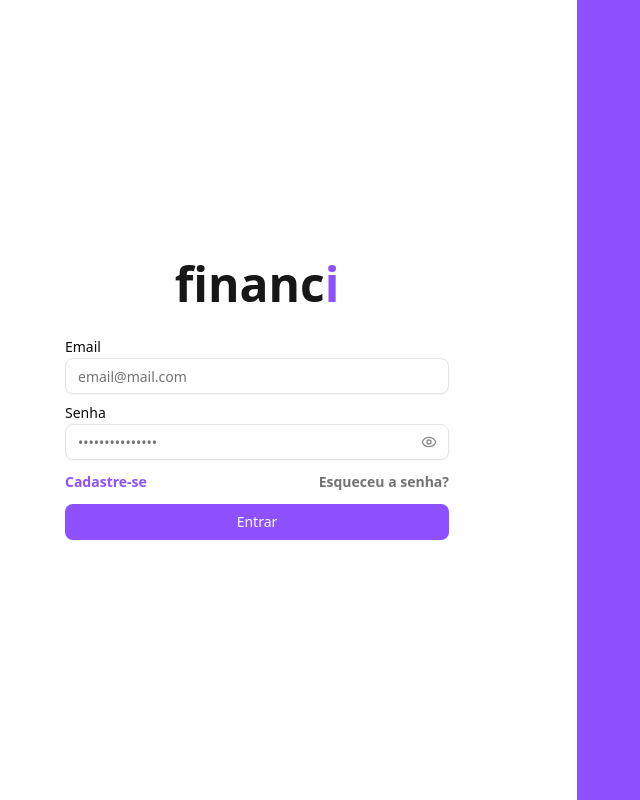
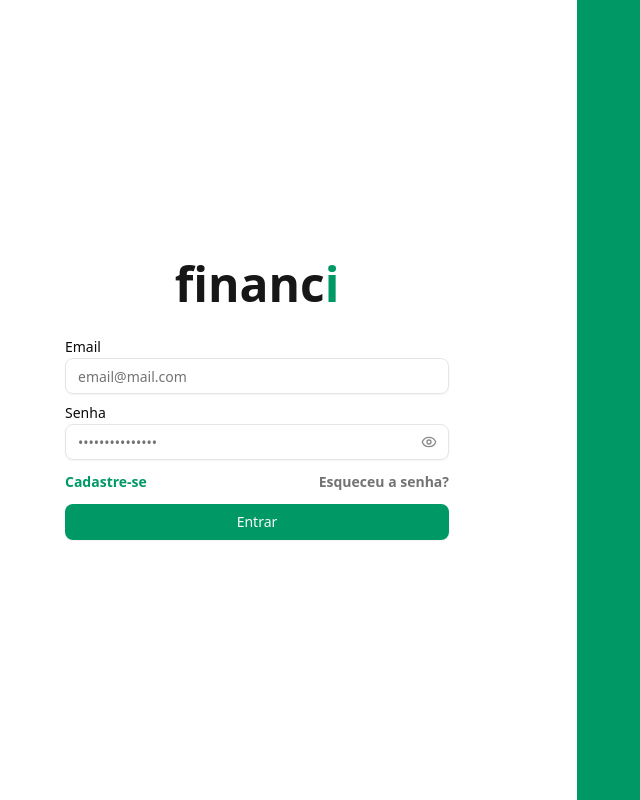
Before and after one commit to Lkasta/financi, a Next.js app: page /login in a window 1280 px wide. Shown: the whole page, without its empty margins (63-703 px from the left). Built offline with nearby package versions, Linux system fonts and the light colour scheme.

Commit message:
style: update base color from violet to emerald

```diff
--- a/src/app/globals.css
+++ b/src/app/globals.css
@@ -62,7 +62,7 @@
   --destructive: oklch(0.577 0.245 27.325);
   --border: oklch(0.922 0 0);
   --input: oklch(0.922 0 0);
-  --ring: oklch(60.6% 0.25 292.717);
+  --ring: oklch(59.6% 0.145 163.225);
   --chart-1: oklch(0.646 0.222 41.116);
   --chart-2: oklch(0.6 0.118 184.704);
   --chart-3: oklch(0.398 0.07 227.392);
--- a/src/app/login/page.tsx
+++ b/src/app/login/page.tsx
@@ -14,7 +14,7 @@ export default function Login() {
     <div className="grid grid-cols-2 w-full min-h-screen">
       <div className="max-w-96 w-full text-center m-auto space-y-8">
         <p className="text-5xl text-primary font-bold">
-          financ<span className="text-violet-500">i</span>
+          financ<span className="text-emerald-600">i</span>
         </p>
 
         <div className="space-y-3">
@@ -43,7 +43,7 @@ export default function Login() {
           </div>
 
           <div className="flex justify-between text-sm text-muted-foreground font-semibold">
-            <Link href="#" className="hover:underline text-violet-500">
+            <Link href="#" className="hover:underline text-emerald-600">
               Cadastre-se
             </Link>
             <Link href="#" className="hover:underline">
@@ -51,13 +51,13 @@ export default function Login() {
             </Link>
           </div>
 
-          <Button className="w-full bg-violet-500 hover:bg-violet-600">
+          <Button className="w-full bg-emerald-600 hover:bg-emerald-600">
             Entrar
           </Button>
         </div>
       </div>
 
-      <div className="w-full h-full bg-violet-500" />
+      <div className="w-full h-full bg-emerald-600" />
     </div>
   );
 }
--- a/src/app/page.tsx
+++ b/src/app/page.tsx
@@ -2,7 +2,7 @@ export default function Home() {
   return (
     <div className="">
       <p className="text-primary font-bold">
-        financ<span className="text-violet-500">i</span>
+        financ<span className="text-emerald-600">i</span>
       </p>
     </div>
   );
```
